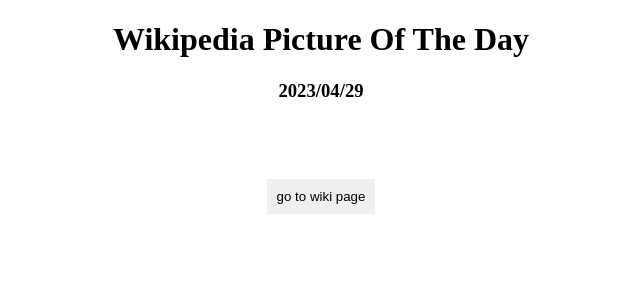
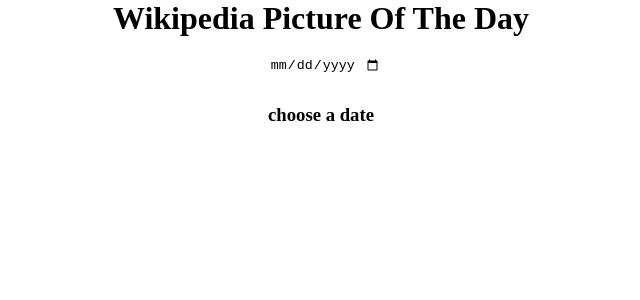
Before and after one commit to GoodOldFarmer/wiki_article, a React (Create React App) app: page / in a window 1280 px wide. Shown: the top 300 px of the page, without its empty margins (319-959 px from the left). Built offline with nearby package versions, Linux system fonts and the light colour scheme; no server answers.

Commit message:
changes in the ui

```diff
--- a/src/App.css
+++ b/src/App.css
@@ -1,21 +1,27 @@
 * {
   text-align: center;
   border: none;
+  margin: 0;
 }
 
 h2{
   color: rebeccapurple;
+  margin: 10px 0 10px 0;
+}
+h3{
+  margin: 10px 0 5px 0;
+
 }
 
 p{
-  font-size: 20px;
+  font-size: 1rem;
   text-align: justify;
   /* background-color: rgb(199, 199, 199); */
 
   max-width: 50%;
   min-width: 330px;
   margin: 0 auto;
-  padding: 0 8vw 0 8vw;
+  padding: 0 2vw 0 2vw;
 }
 
 img{
@@ -25,7 +31,6 @@
 
 img:hover{
   cursor: pointer;
-  max-height: 100%;
 }
 
 button{
@@ -37,3 +42,11 @@
 button:hover{
   cursor: pointer;
 }
+input{
+  margin: 20px
+}
+@media screen and (max-width: 430px){
+   p{
+    font-size: 1.5rem;
+   }
+}
--- a/src/ImageFetcher.js
+++ b/src/ImageFetcher.js
@@ -1,4 +1,5 @@
 import React, { useState, useEffect } from 'react';
+import { useRef } from 'react';
 import './App.css'
 
 //
@@ -8,20 +9,11 @@
 // -
 //
 //
+
 export default function ImageFetcher() {
 
-  function getCurrentDay() {
-      const date = new Date();
-      const year = date.getFullYear().toString();
-      const month = (date.getMonth() + 1).toString().padStart(2, '0');
-      const day = date.getDate().toString().padStart(2, '0');
-      return `${year}/${month}/${day}`;
-  }
 
-  let currentDay = getCurrentDay()
-
-
-
+  const [selectedDay, setSelectedDay] =useState('')
   const [pageUrl, setPageUrl] = useState('');
   const [imageUrl, setImageUrl] = useState('');
   const [imageDescription, setImageDescription] = useState('');
@@ -29,13 +21,12 @@
   const [imageTitle, setImageTitle] = useState('');
 
 
-
+  const inputRef = useRef()
 
   useEffect(() => {
-    fetch(`https://api.wikimedia.org/feed/v1/wikipedia/en/featured/${currentDay}`)
+    fetch(`https://api.wikimedia.org/feed/v1/wikipedia/en/featured/${selectedDay}`)
       .then(response => response.json())
       .then(data => {
-        console.log(data)
         setImageUrl(data.tfa.thumbnail.source)
         setImageTitle(data.tfa.titles.normalized)
         setImageDescription(data.tfa.description)
@@ -43,27 +34,43 @@
         setPageUrl(data.tfa.content_urls.desktop.page)
     })
       .catch(error => console.error(error));
-  }, [currentDay]);
+  }, [selectedDay]);
 
 
    const openURL = async (url) => {
     window.open(url, '_blank')
   }
 
+  const handleDateChange = (e) => {
+    const date = e.target.value
+    const formattedDate = date.split('-').join('/')
+    setSelectedDay(formattedDate)
+  }
   return (
     <div>
-        <h3> {currentDay}</h3>
+        <input
+          ref={inputRef}
+          type='date'
+          onChange={handleDateChange}
+          >
+        </input>
+
+        {selectedDay !== '' ? " " : <h3>choose a date</h3> }
+
+        <h2>{imageTitle}</h2>
+        <h3>{imageDescription}</h3>
         <img
           src={imageUrl}
           alt={imageTitle}
           onClick={() => openURL(pageUrl) }
-        />
-        <h2>{imageTitle}</h2>
-        <h3>{imageDescription}</h3>
+          />
         <p>{imageExtract}</p>
-        <button
+        {selectedDay !== '' ? <button
           onClick={ () => openURL(pageUrl)}
-        >go to wiki page</button>
+        >go to wiki page</button> :" " }
+
+
+
 
 
     </div>
```
